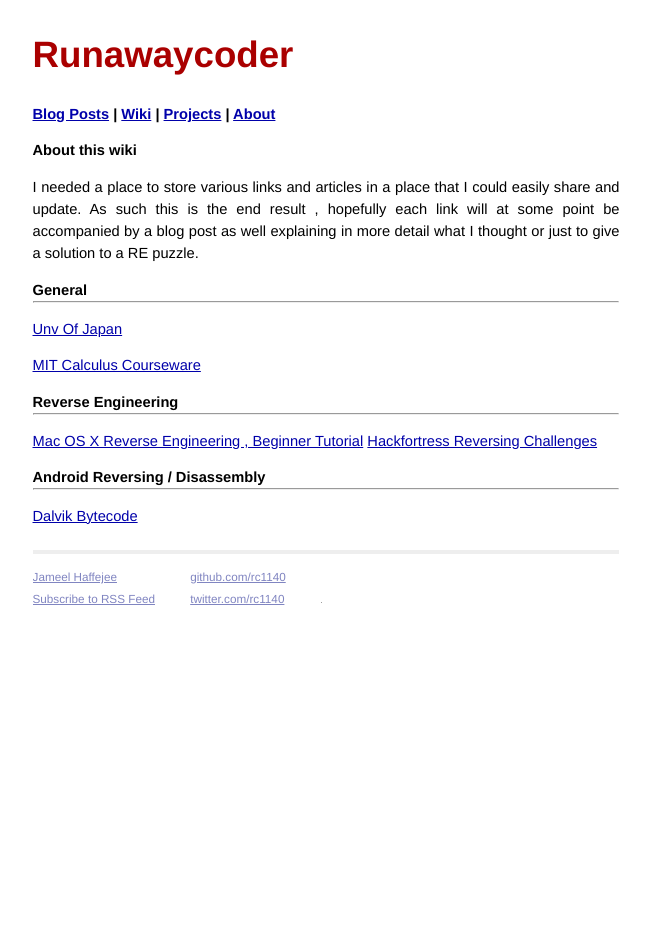
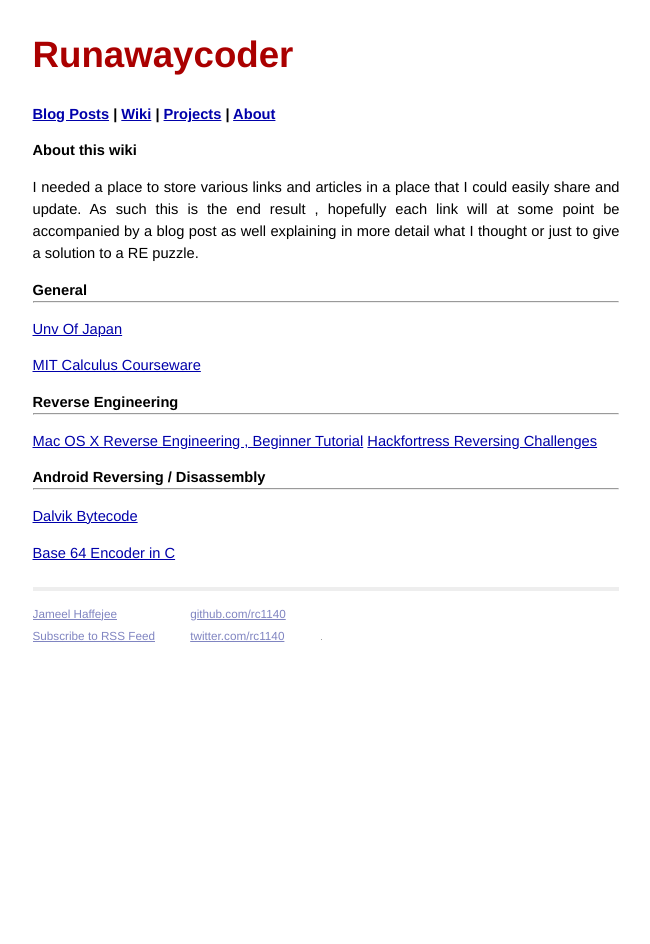
Before and after one commit to RC1140/rc1140.github.com, a Jekyll site: the page built from wiki/index.md, in a window 1280 px wide. Shown: the whole page, without its empty margins (314-964 px from the left). Built offline with Jekyll 4.4.1, drawn with Linux system fonts in a browser that asks for light colours; grey boxes are pictures that could not be loaded.

Commit message:
Moved encoder url to wiki and removed the file that stored it

```diff
--- a/wiki/index.md
+++ b/wiki/index.md
@@ -27,3 +27,5 @@ to give a solution to a RE puzzle.
 * * *
 
 [Dalvik Bytecode](http://www.netmite.com/android/mydroid/dalvik/docs/dalvik-bytecode.html)
+
+[Base 64 Encoder in C](http://base64.sourceforge.net/b64.c)
```
Also changed, not shown: _drafts/cEncDec.md (deleted, +0 -1 lines).
